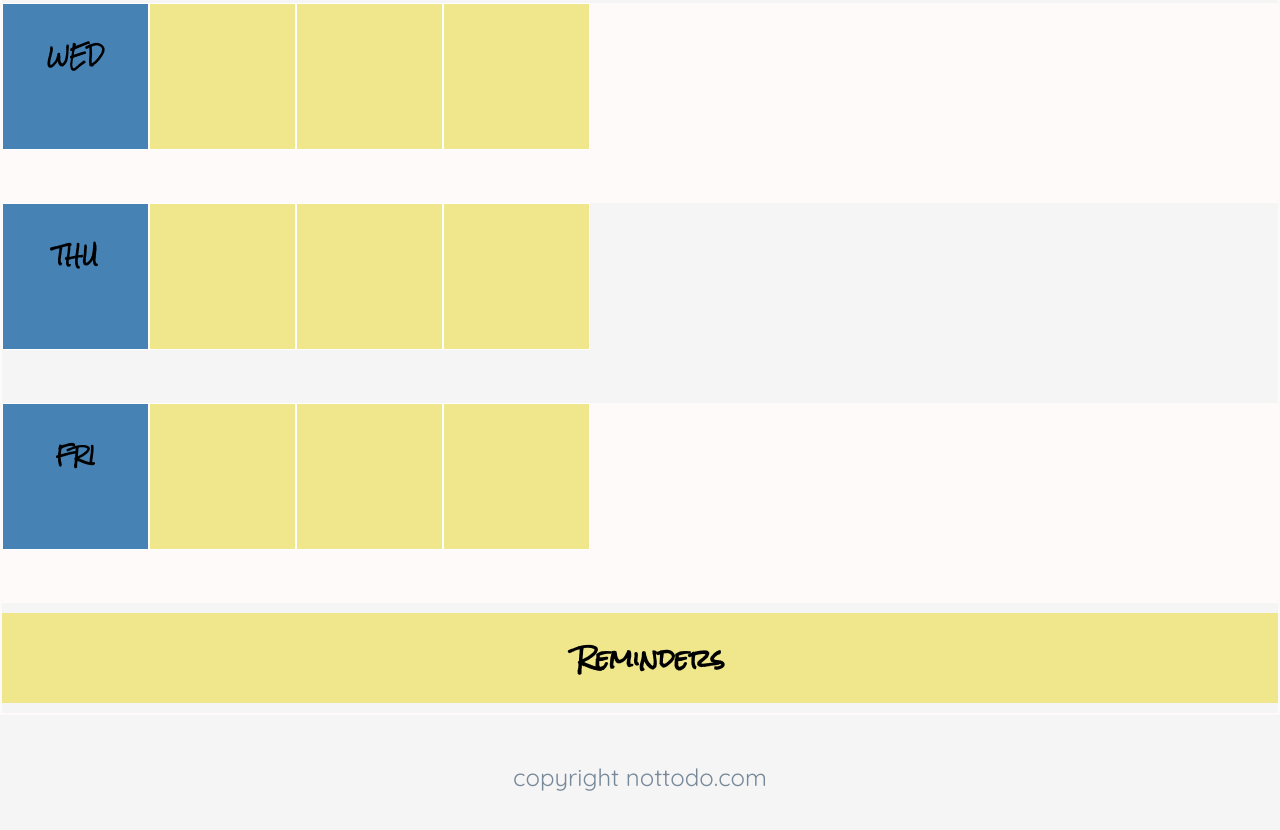
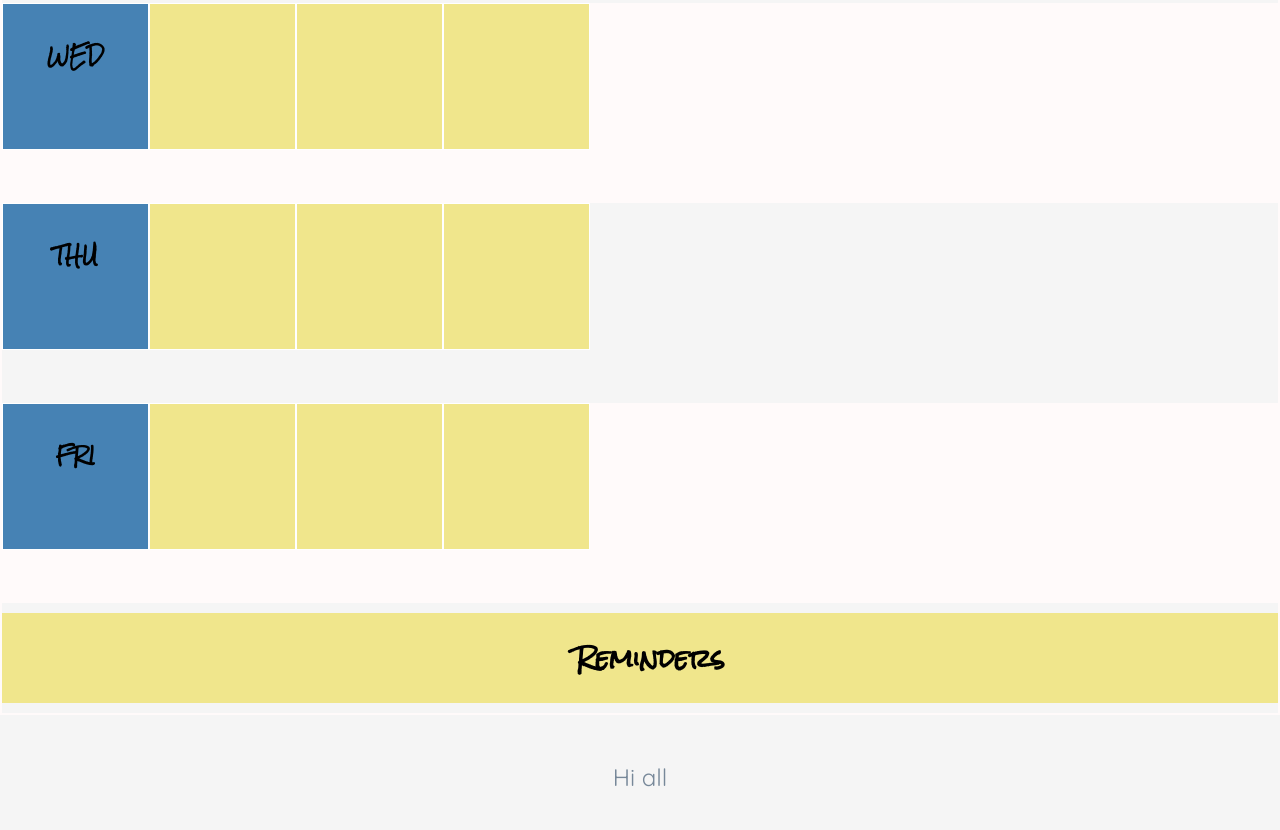
Before and after one commit to Ganikandikonda/Todo, a plain HTML site: page index.html in a window 1280 px wide. Shown: the part 644-1474 px from the top of the page. Drawn offline with Linux system fonts and the light colour scheme.

Commit message:
Update index.html

```diff
--- a/index.html
+++ b/index.html
@@ -62,7 +62,7 @@
 
   <!-- Footer -->
   <footer>
-    <span class='tagline'>copyright nottodo.com</span>
+    <span class='tagline'>Hi all</span>
   </footer>
 </body>
 </html>
```
